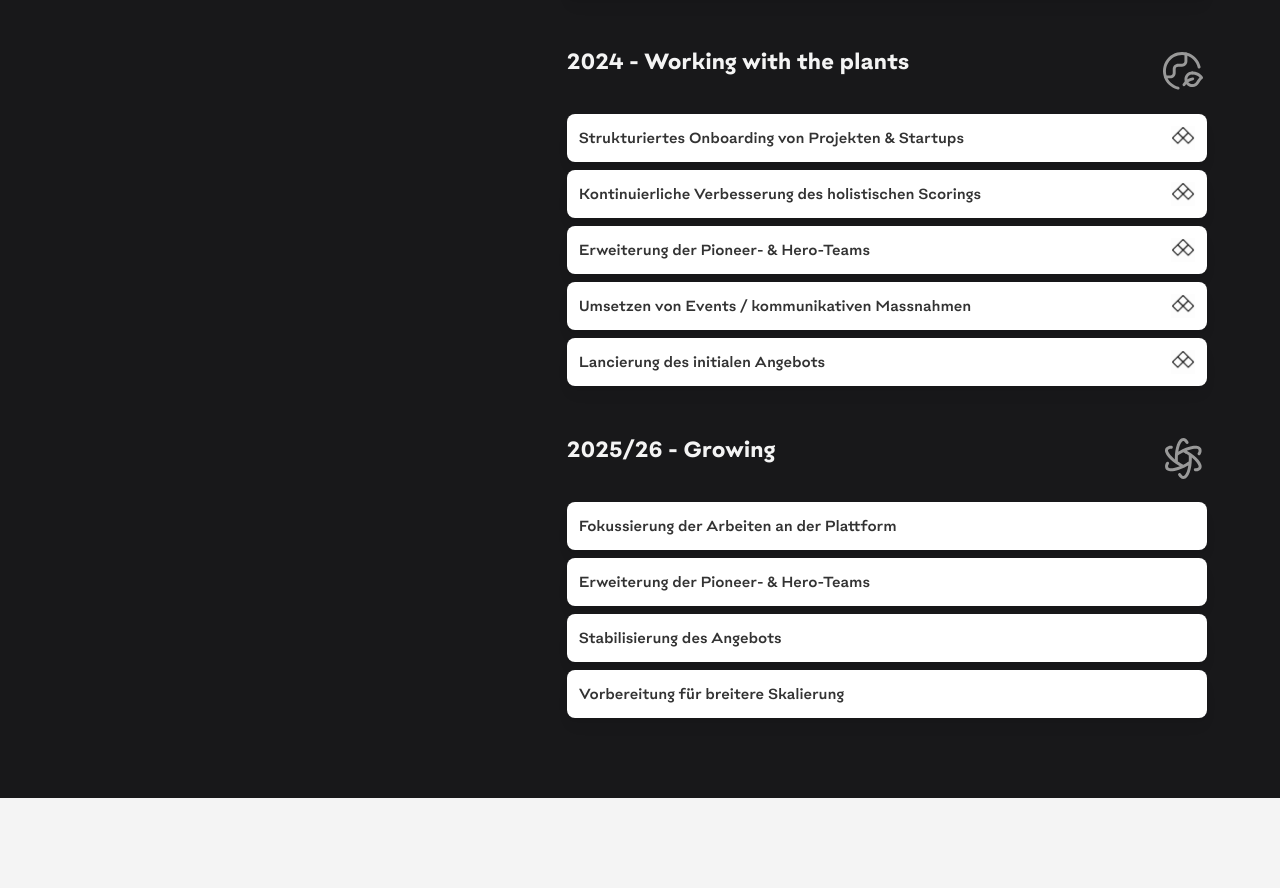
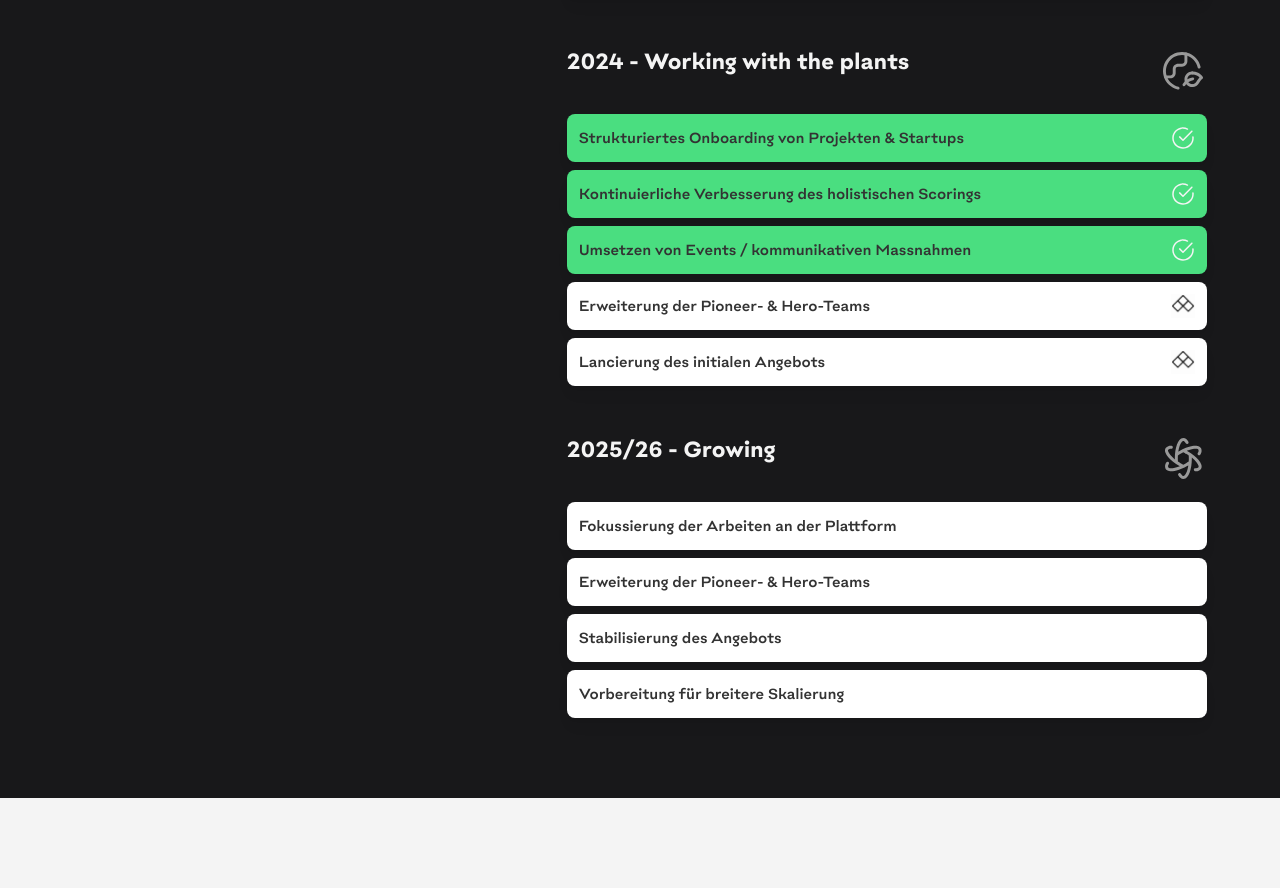
Before and after one commit to maroluke/remorrow, a Vue app: page /unser-weg in a window 1280 px wide. Shown: the part 1554-2442 px from the top of the page. Built offline with nearby package versions, Linux system fonts and the light colour scheme.

Commit message:
change progress points

```diff
--- a/src/views/PathView.vue
+++ b/src/views/PathView.vue
@@ -31,9 +31,9 @@ import IconChecked2 from "@components/icons/IconChecked2.vue";
 						<p>
 							In erster Linie möchten wir organisch wachsen. Wir
 							möchten begeisterte Menschen finden, die Teil dieser
-							Vision sein wollen und Partnerschaften schliessen, mit
-							denen wir uns gemeinsam entwickeln und für künftiges
-							Wachstum wurzeln können.
+							Vision sein wollen und Partnerschaften schliessen,
+							mit denen wir uns gemeinsam entwickeln und für
+							künftiges Wachstum wurzeln können.
 							<br /><br />
 							re:morrow entwickeln wir durch die nachfolgenden
 							Etappen:
@@ -56,7 +56,8 @@ import IconChecked2 from "@components/icons/IconChecked2.vue";
 							<ul class="list">
 								<li class="!bg-green-400">
 									<span>
-										Entwicklung der Idee und zentraler Konzepte
+										Entwicklung der Idee und zentraler
+										Konzepte
 									</span>
 									<div>
 										<IconChecked2
@@ -65,9 +66,7 @@ import IconChecked2 from "@components/icons/IconChecked2.vue";
 									</div>
 								</li>
 								<li class="!bg-green-400">
-									<span>
-										Repräsentation / Branding
-									</span>
+									<span> Repräsentation / Branding </span>
 									<div>
 										<IconChecked2
 											class="fill-snow w-6 self-start"
@@ -85,9 +84,7 @@ import IconChecked2 from "@components/icons/IconChecked2.vue";
 									</div>
 								</li>
 								<li class="!bg-green-400">
-									<span>
-										Purpose, Vision und Mission
-									</span>
+									<span> Purpose, Vision und Mission </span>
 									<div>
 										<IconChecked2
 											class="fill-snow w-6 self-start"
@@ -110,7 +107,8 @@ import IconChecked2 from "@components/icons/IconChecked2.vue";
 							<ul class="list">
 								<li class="!bg-green-400">
 									<span>
-										Offizieller Launch von Webseite & Social Media
+										Offizieller Launch von Webseite & Social
+										Media
 									</span>
 									<div>
 										<IconChecked2
@@ -119,9 +117,7 @@ import IconChecked2 from "@components/icons/IconChecked2.vue";
 									</div>
 								</li>
 								<li class="!bg-green-400">
-									<span>
-										Schärfung Value Proposition
-									</span>
+									<span> Schärfung Value Proposition </span>
 									<div>
 										<IconChecked2
 											class="fill-snow w-6 self-start"
@@ -168,24 +164,43 @@ import IconChecked2 from "@components/icons/IconChecked2.vue";
 						:iconStyle="'fill-coal md:fill-moon'"
 						class="text-coal py-5 md:text-snow"
 					>
-						<template #title>2024 - Working with the plants </template>
+						<template #title
+							>2024 - Working with the plants
+						</template>
 
 						<template #paragraph>
 							<ul class="list">
-								<li>
+								<li class="!bg-green-400">
 									<span>
-										Strukturiertes Onboarding von Projekten & Startups
+										Strukturiertes Onboarding von Projekten
+										& Startups
 									</span>
 									<div>
-										<img class="w-6" src="/loader.gif" alt="On progress animation">
+										<IconChecked2
+											class="fill-snow w-6 self-start"
+										/>
 									</div>
 								</li>
-								<li>
+								<li class="!bg-green-400">
 									<span>
-										Kontinuierliche Verbesserung des holistischen Scorings
+										Kontinuierliche Verbesserung des
+										holistischen Scorings
 									</span>
 									<div>
-										<img class="w-6" src="/loader.gif" alt="On progress animation">
+										<IconChecked2
+											class="fill-snow w-6 self-start"
+										/>
+									</div>
+								</li>
+								<li class="!bg-green-400">
+									<span>
+										Umsetzen von Events / kommunikativen
+										Massnahmen
+									</span>
+									<div>
+										<IconChecked2
+											class="fill-snow w-6 self-start"
+										/>
 									</div>
 								</li>
 								<li>
@@ -193,15 +208,11 @@ import IconChecked2 from "@components/icons/IconChecked2.vue";
 										Erweiterung der Pioneer- & Hero-Teams
 									</span>
 									<div>
-										<img class="w-6" src="/loader.gif" alt="On progress animation">
-									</div>
-								</li>
-								<li>
-									<span>
-										Umsetzen von Events / kommunikativen Massnahmen
-									</span>
-									<div>
-										<img class="w-6" src="/loader.gif" alt="On progress animation">
+										<img
+											class="w-6"
+											src="/loader.gif"
+											alt="On progress animation"
+										/>
 									</div>
 								</li>
 								<li>
@@ -209,7 +220,11 @@ import IconChecked2 from "@components/icons/IconChecked2.vue";
 										Lancierung des initialen Angebots
 									</span>
 									<div>
-										<img class="w-6" src="/loader.gif" alt="On progress animation">
+										<img
+											class="w-6"
+											src="/loader.gif"
+											alt="On progress animation"
+										/>
 									</div>
 								</li>
 							</ul>
@@ -229,9 +244,7 @@ import IconChecked2 from "@components/icons/IconChecked2.vue";
 								<li>
 									Fokussierung der Arbeiten an der Plattform
 								</li>
-								<li>
-									Erweiterung der Pioneer- & Hero-Teams
-								</li>
+								<li>Erweiterung der Pioneer- & Hero-Teams</li>
 								<li>Stabilisierung des Angebots</li>
 								<li>Vorbereitung für breitere Skalierung</li>
 							</ul>
@@ -253,7 +266,11 @@ import IconChecked2 from "@components/icons/IconChecked2.vue";
 
 					<template #paragraph>
 						<p>
-							<strong>Auf den Punkt:</strong> Wir wollen eine hoffnungsvolle und inspirierende Zukunft. Wir leisten unseren Beitrag, indem wir nachhaltige Ideen mit positiver Wirkung aktiv unterstützen und fördern.
+							<strong>Auf den Punkt:</strong> Wir wollen eine
+							hoffnungsvolle und inspirierende Zukunft. Wir
+							leisten unseren Beitrag, indem wir nachhaltige Ideen
+							mit positiver Wirkung aktiv unterstützen und
+							fördern.
 						</p>
 					</template>
 				</TitleParagraphItem>
@@ -273,7 +290,13 @@ import IconChecked2 from "@components/icons/IconChecked2.vue";
 				<TitleParagraphItem>
 					<template #paragraph>
 						<p>
-							Konkret entwickeln wir eine Community von interessierten und motivierten Menschen, die gemeinsam das Morgen mitgestalten wollen, sich gegenseitig unterstützen und an guten, nachhaltigen Ideen arbeiten. Perspektivisch bauen wir eine digitale Plattform, die diese Unterstützung auf globaler Ebene zu skaliert.
+							Konkret entwickeln wir eine Community von
+							interessierten und motivierten Menschen, die
+							gemeinsam das Morgen mitgestalten wollen, sich
+							gegenseitig unterstützen und an guten, nachhaltigen
+							Ideen arbeiten. Perspektivisch bauen wir eine
+							digitale Plattform, die diese Unterstützung auf
+							globaler Ebene zu skaliert.
 						</p>
 					</template>
 				</TitleParagraphItem>
@@ -292,12 +315,20 @@ import IconChecked2 from "@components/icons/IconChecked2.vue";
 
 					<template #paragraph>
 						<p>
-							<strong>Ein besseres Morgen für Mensch und Planet</strong>, in dem Hoffnung, Inspiration und Begeisterung gegenwärtig ist und Mut für Veränderung macht.
+							<strong
+								>Ein besseres Morgen für Mensch und
+								Planet</strong
+							>, in dem Hoffnung, Inspiration und Begeisterung
+							gegenwärtig ist und Mut für Veränderung macht.
 							<br /><br />
-							Wir sehen re:morrow als globale Plattform, um die richtigen Menschen zusammenzubringen.
-							Die Menschen, die aktiv mitgestalten und jene, die Ideen mit positiver Wirkung vorantreiben.
+							Wir sehen re:morrow als globale Plattform, um die
+							richtigen Menschen zusammenzubringen. Die Menschen,
+							die aktiv mitgestalten und jene, die Ideen mit
+							positiver Wirkung vorantreiben.
 							<br /><br />
-							So schaffen wir eine Basis für kollaboratives Wirken, die Lösung von Problemen und mehr Hoffnung in eine bessere Zukunft für alle.
+							So schaffen wir eine Basis für kollaboratives
+							Wirken, die Lösung von Problemen und mehr Hoffnung
+							in eine bessere Zukunft für alle.
 						</p>
 					</template>
 				</TitleParagraphItem>
```
